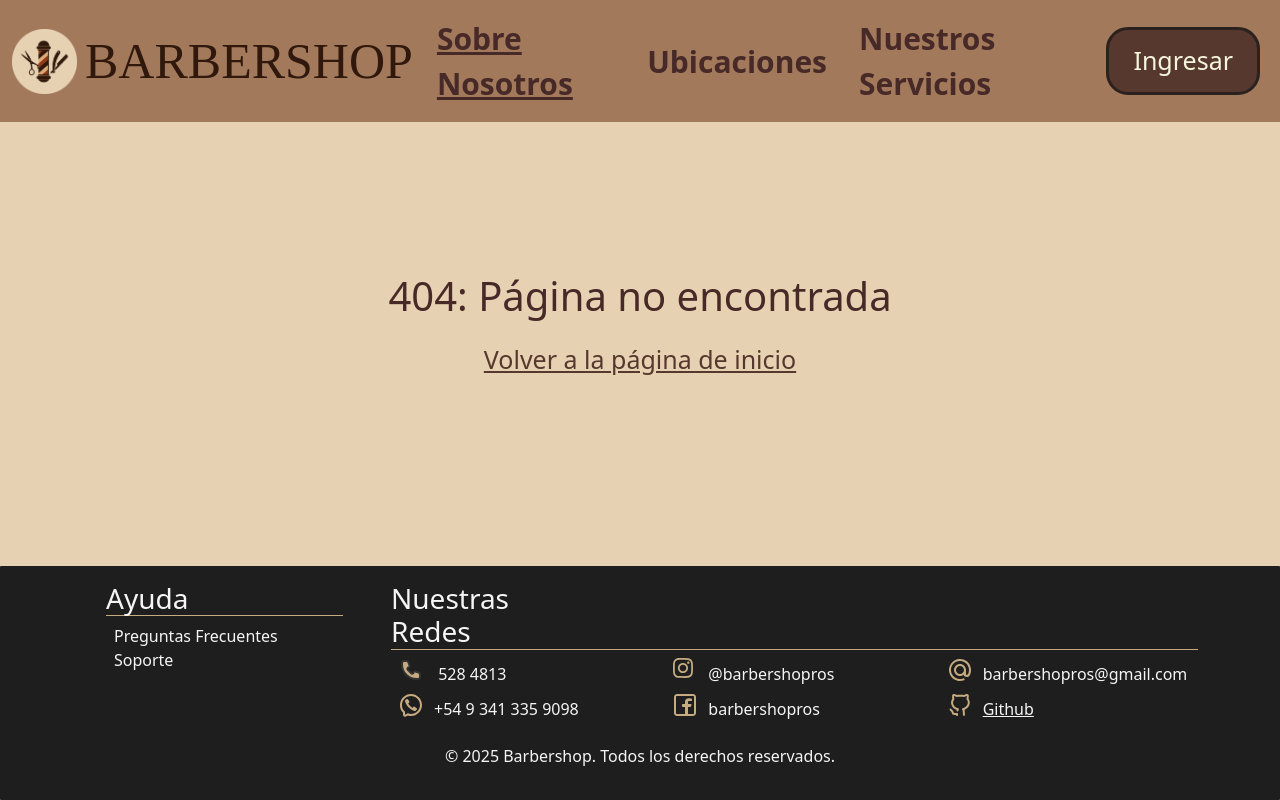
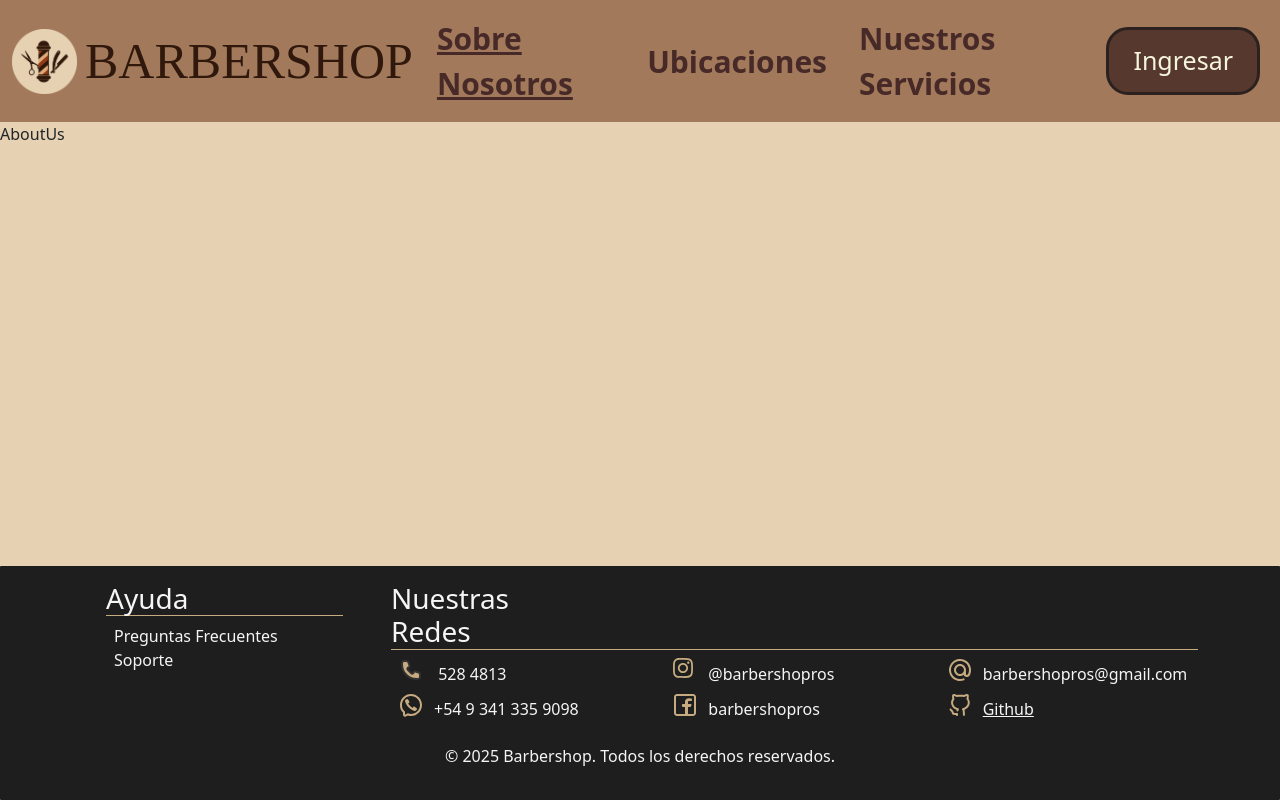
Before and after one commit to Exequiel-Gasca/Programacion3-TPI-2025, a React (Vite) app in the folder Programacion3-TPI/frontend/: page /about-us in a window 1280 px wide. Built offline with nearby package versions, Linux system fonts and the light colour scheme; a web font is replaced by a local one.

Commit message:
Fixed error

```diff
--- a/Programacion3-TPI/frontend/src/App.jsx
+++ b/Programacion3-TPI/frontend/src/App.jsx
@@ -11,6 +11,7 @@ import Protected from "./components/auth/protected/Protected";
 import Locations from "./components/content/locations/Locations";
 import NotFound from "./components/content/notfound/NotFound";
 import Footer from "./components/ui/footer/Footer";
+import AboutUs from "./components/content/aboutus/AboutUs";
 
 function App() {
   const [token, setToken] = useState(null);
@@ -58,6 +59,7 @@ function App() {
           <Routes>
             <Route path="*" element={<NotFound />} />
             <Route path="/" element={<Home />} />
+            <Route path="/about-us" element={<AboutUs />} />
             <Route path="/locations" element={<Locations />} />
             <Route
               path="/register"
```
